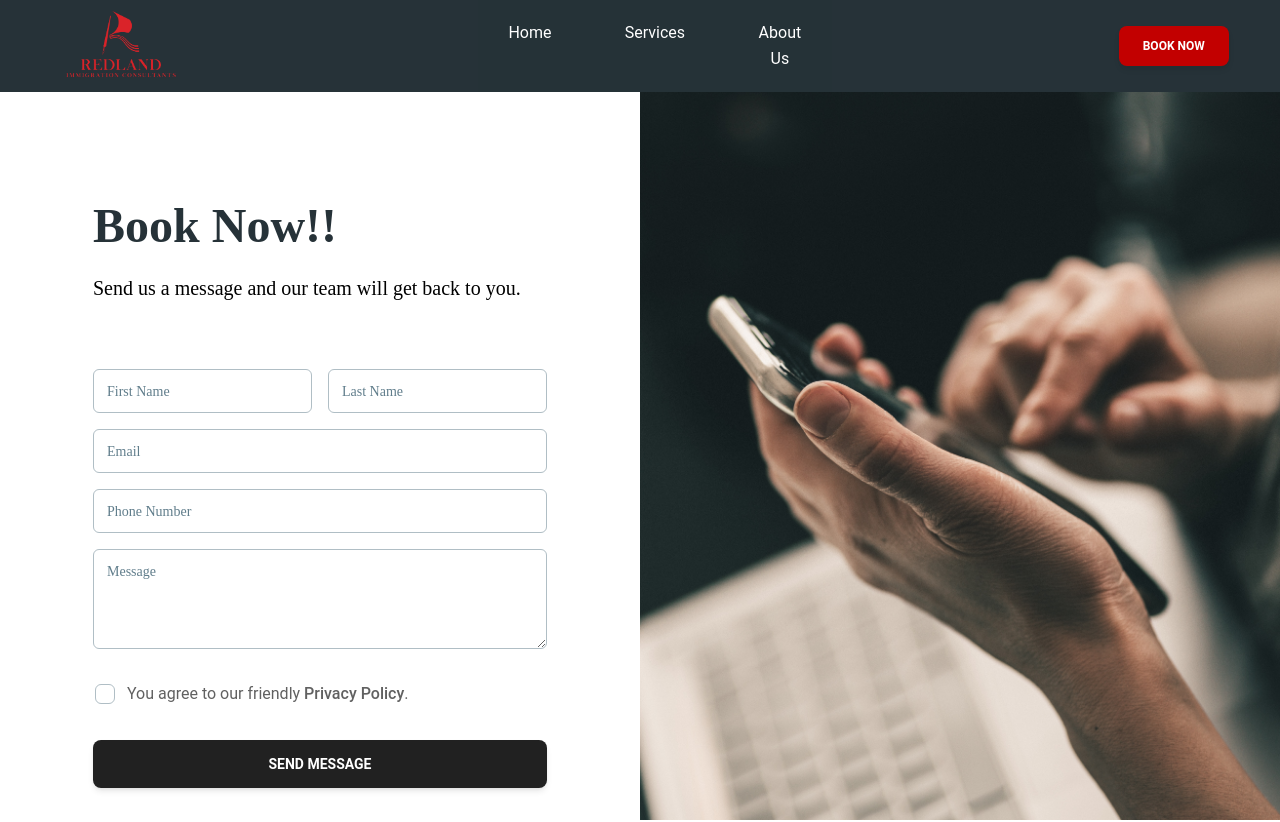
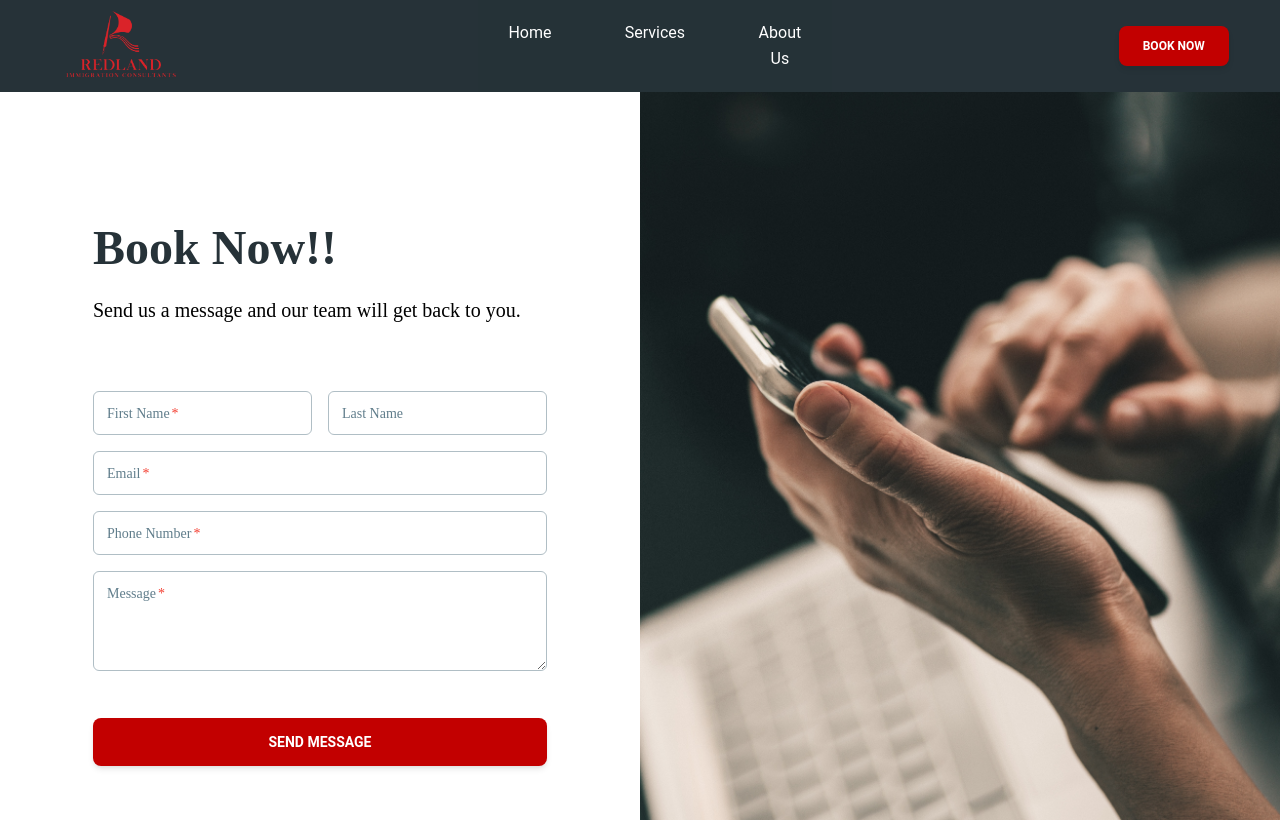
Before and after one commit to abhinavtariyal/Redland, a Next.js app: page /book in a window 1280 px wide. Shown: the top 822 px of the page. Built offline with nearby package versions, Linux system fonts and the light colour scheme.

Commit message:
Improved the UI/UX of website

```diff
--- a/components/Book.jsx
+++ b/components/Book.jsx
@@ -1,29 +1,63 @@
-import React from "react";
-import {
-  Typography,
-  Input,
-  Textarea,
-  Checkbox,
-  Button,
-} from "@material-tailwind/react";
+import React, { useRef, useState } from "react";
+import { Typography, Input, Textarea, Button } from "@material-tailwind/react";
+import emailjs from "@emailjs/browser";
+import emailkeys from "@/emailkeys";
 
-export function ContactSectionTwo() {
+export function ContactSectionTwo({ loaderState, message }) {
+  const form = useRef();
+  const [isLoading, setIsLoading] = useState(false);
+  const handleSubmit = async (e) => {
+    setIsLoading(true);
+    e.preventDefault();
+    const response = await emailjs.sendForm(
+      emailkeys.SERVICE_ID,
+      emailkeys.TEMPLATE_ID,
+      form.current,
+      emailkeys.PUBLIC_KEY
+    );
+
+    setIsLoading(false);
+    if (response.text === "OK") {
+      message({
+        title: "SUCCESS!!!",
+        content: "Your message has been delivered successfully.",
+      });
+
+      loaderState();
+    }
+    // .then(
+    //   (result) => {
+
+    //   },
+    //   (error) => {
+    //     console.log(error.text);
+    //   }
+    // );
+  };
   return (
     <section className="grid h-screen items-center lg:grid-cols-2 place-items-center">
       <div className="mx-auto p-10 lg:max-w-xl">
-        <Typography variant="h1" color="blue-gray" className="mb-4 font-my-font">
+        <Typography
+          variant="h1"
+          color="blue-gray"
+          className="mb-4 font-my-font"
+        >
           Book Now!!
         </Typography>
-        <Typography variant="lead" className="mb-16 !text-gray-500 font-my-font">
+        <Typography
+          variant="lead"
+          className="mb-16 !text-gray-500 font-my-font"
+        >
           Send us a message and our team will get back to you.
         </Typography>
 
-        <form action="#">
+        <form onSubmit={handleSubmit} ref={form}>
           <div className="mb-4 grid gap-4 lg:grid-cols-2">
             <Input
               size="lg"
               label="First Name"
               name="first-name"
+              required
               containerProps={{
                 className: "!min-w-full",
               }}
@@ -38,32 +72,21 @@ export function ContactSectionTwo() {
             />
           </div>
           <div className="mb-4">
-            <Input type="email" size="lg" label="Email" name="email" />
+            <Input type="email" size="lg" label="Email" name="email" required />
           </div>
           <div className="mb-4">
-            <Input size="lg" label="Phone Number" name="phone" />
+            <Input size="lg" label="Phone Number" name="phone" required />
           </div>
           <div className="mb-4 h-max">
-            <Textarea size="lg" label="Message" name="message" />
+            <Textarea size="lg" label="Message" name="message" required />
           </div>
-          <Checkbox
-            label={
-              <Typography className="font-normal !text-gray-500">
-                You agree to our friendly{" "}
-                <a
-                  href="#"
-                  className="font-medium text-gray-700 hover:text-blue-500"
-                >
-                  Privacy Policy
-                </a>
-                .
-              </Typography>
-            }
-            containerProps={{
-              className: "-ml-2.5",
-            }}
-          />
-          <Button size="lg" className="mt-6 bg-gray-900" fullWidth>
+          <Button
+            size="lg"
+            className="mt-10 bg-[#c20000]"
+            fullWidth
+            type="submit"
+            disabled={isLoading}
+          >
             send message
           </Button>
         </form>
--- a/components/ContentSection.jsx
+++ b/components/ContentSection.jsx
@@ -19,7 +19,7 @@ export function ContentSectionOne() {
             We are team of highly professionals and have Intensive Experience in
             Education & Migration Industry. We have assisted numerous students
             in obtaining their academic goals in reputable universities and
-            colleges in Canada, Australia, and New Zealand.
+            colleges in USA, Canada, Australia, and New Zealand.
             <br />
             <br />
             With well-qualified and trained counsellors, we always strive to
--- a/components/LeftCard.jsx
+++ b/components/LeftCard.jsx
@@ -5,7 +5,7 @@ const LeftCard = ({ image, title, content }) => {
   return (
     <div className="w-[1386px] h-[704px] rounded-xl shadow-md mx-auto mt-10 box-border relative">
       <img
-        className="w-[510px] h-[704px] float-left rounded-xl"
+        className="w-[510px] h-[704px] float-left rounded-xl object-cover"
         src={image}
       />
       <div className="h-[150px] text-red-600 text-[64px] font-bold capitalize mb-32 text-center">
--- /dev/null
+++ b/components/UI/HeadlineSection.jsx
@@ -0,0 +1,21 @@
+import React from 'react'
+import { Typography } from "@material-tailwind/react";
+const HeadlineSection = ({title,subtitle}) => {
+  return (
+    <div className="relative container mx-auto m-5">
+        <span className="w-[20%] h-[3px] bg-red-600 absolute top-10 left-56"></span>
+        <Typography
+          variant="h1"
+          className="text-center text-neutral-600 text-7xl text-opacity-90 font-semi-bold m-0"
+        >
+          {title}
+        </Typography>
+        <Typography variant="lead" className="text-center font-my-font">
+          {subtitle}
+        </Typography>
+        <span className="w-[20%] h-[3px] bg-red-600 absolute top-10 right-56"></span>
+      </div>
+  )
+}
+
+export default HeadlineSection
--- /dev/null
+++ b/components/UI/Notification.jsx
@@ -0,0 +1,32 @@
+import React from "react";
+import {
+  Button,
+  Dialog,
+  DialogHeader,
+  DialogBody,
+  DialogFooter,
+} from "@material-tailwind/react";
+
+export function DialogDefault(props) {
+  const [open, setOpen] = React.useState(props.open);
+  const handleOpen = () => {
+    setOpen(!open);
+    props.loaderState();
+  };
+
+  return (
+    <>
+      <Dialog open={open} handler={handleOpen}>
+        <DialogHeader>{props.message.title}</DialogHeader>
+        <DialogBody divider>
+          {props.message.content}
+        </DialogBody>
+        <DialogFooter>
+          <Button variant="gradient" color="green" onClick={handleOpen}>
+            <span>Confirm</span>
+          </Button>
+        </DialogFooter>
+      </Dialog>
+    </>
+  );
+}
--- a/components/VisaComponent.jsx
+++ b/components/VisaComponent.jsx
@@ -34,7 +34,7 @@ const VisaComponent = () => {
           process will go smoothly for you.
         </Typography>
       </div>
-      <div className="flex gap-8 flex-wrap justify-center text-justify">
+      <div className="flex gap-20 flex-wrap justify-center text-justify">
         {data.map((service) => (
           <SimpleCard
             key={service.title}
--- /dev/null
+++ b/emailkeys.js
@@ -0,0 +1,5 @@
+export default {
+  SERVICE_ID: "service_d222yln",
+  TEMPLATE_ID: "template_8gj0col",
+  PUBLIC_KEY: "15ke2x3FpDoMBPmDy",
+};
--- a/package.json
+++ b/package.json
@@ -9,6 +9,7 @@
     "lint": "next lint"
   },
   "dependencies": {
+    "@emailjs/browser": "^3.11.0",
     "@emotion/react": "^11.11.1",
     "@emotion/styled": "^11.11.0",
     "@material-tailwind/react": "2.0.6",
--- a/pages/about/index.js
+++ b/pages/about/index.js
@@ -1,9 +1,11 @@
 import ContentSectionOne from "@/components/ContentSection";
 import TeamSectionTwo from "@/components/Team";
 import { DefaultTimeline } from "@/components/Timeline";
+import HeadlineSection from "@/components/UI/HeadlineSection";
 const AboutPage = () => {
   return (
     <>
+      <HeadlineSection title="About Us" subtitle="" />
       <ContentSectionOne />
       <DefaultTimeline />
       <TeamSectionTwo />
--- a/pages/book/index.js
+++ b/pages/book/index.js
@@ -1,6 +1,31 @@
 import ContactSectionTwo from "@/components/Book";
+import { Spinner } from "@material-tailwind/react";
+import { useState } from "react";
+import { DialogDefault } from "@/components/UI/Notification";
+
 const BookPage = () => {
-  return <ContactSectionTwo />;
+  const [isComplete, setIsComplete] = useState(false);
+  const [message, setMessage] = useState({ title: "", content: "" });
+
+  const handleMessage = ({ title, content }) => {
+    setMessage({ title, content });
+  };
+  const handleLoaderState = () => {
+    setIsComplete((prevState) => !prevState);
+  };
+  return (
+    <>
+      {isComplete ? (
+        <DialogDefault
+          open={true}
+          loaderState={handleLoaderState}
+          message={message}
+        />
+      ) : (
+        <ContactSectionTwo loaderState={handleLoaderState} state={isComplete} message = {handleMessage}/>
+      )}
+    </>
+  );
 };
 
 export default BookPage;
```
Also changed, not shown: pages/services/index.js (+2 -14 lines), 2 other files (tests, documents, lock files or other folders).
